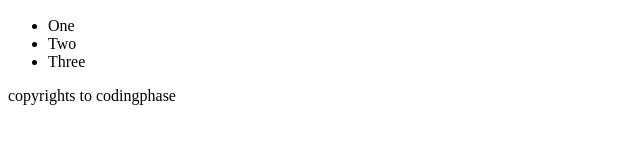
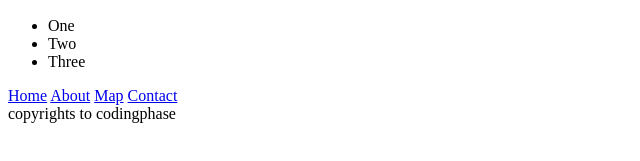
Before and after one commit to JoelAangel/git-course, a website: page index.html in a window 1280 px wide. Shown: the part 99-260 px from the top of the page, without its empty margins (0-640 px from the left). Drawn offline with Linux system fonts and the light colour scheme.

Commit message:
we CREATED FOOTER navigation for navigation branch

```diff
--- a/index.html
+++ b/index.html
@@ -15,6 +15,13 @@
         <li>Two</li>
         <li>Three</li>
     </ul>
-    <footer>copyrights to codingphase</footer>
+    <footer>
+        <nav>
+            <a href ="#">Home</a>
+            <a href ="#">About</a>
+            <a href ="#">Map</a>
+            <a href ="#">Contact</a>
+        </nav>
+        copyrights to codingphase</footer>
 </body>
 </html>
```
